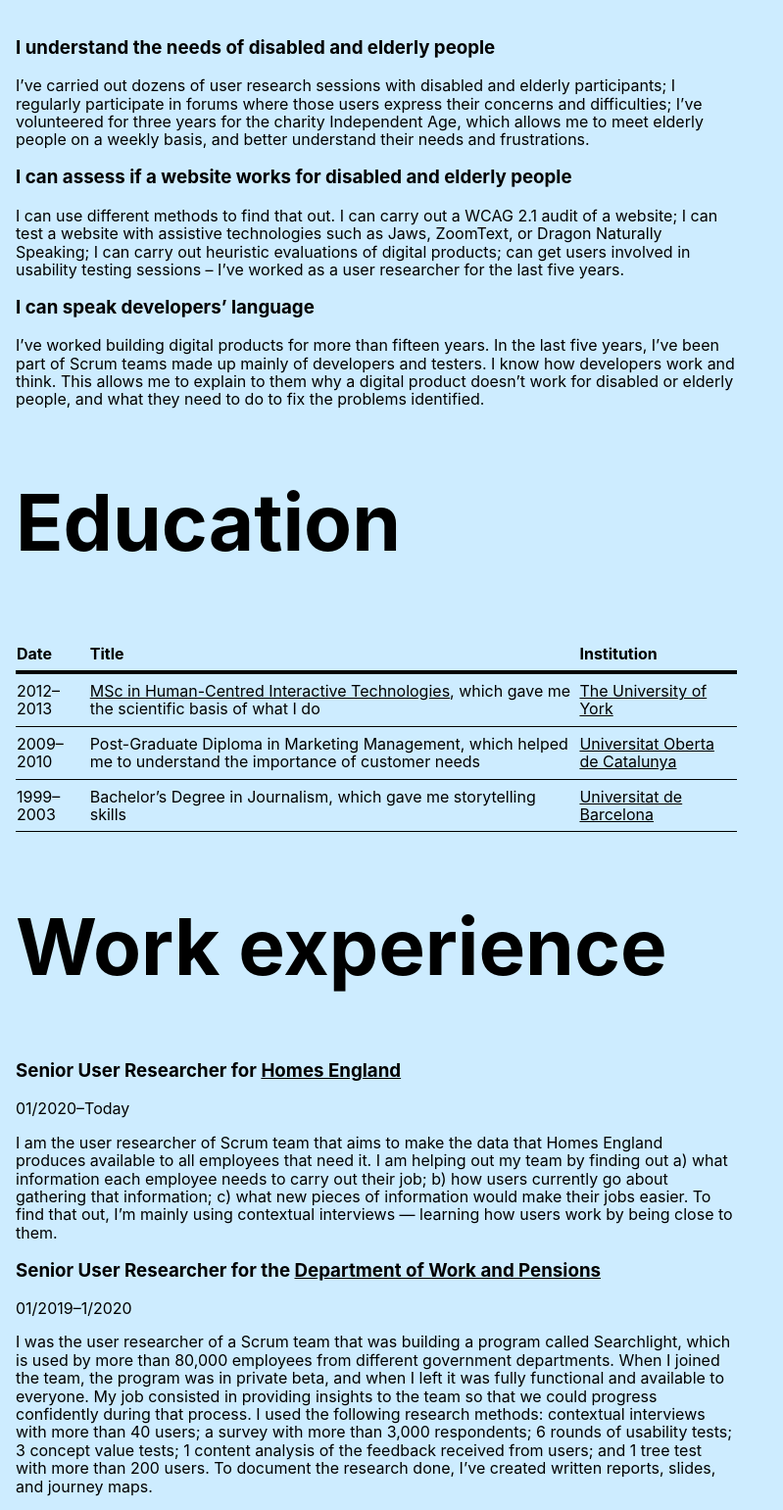
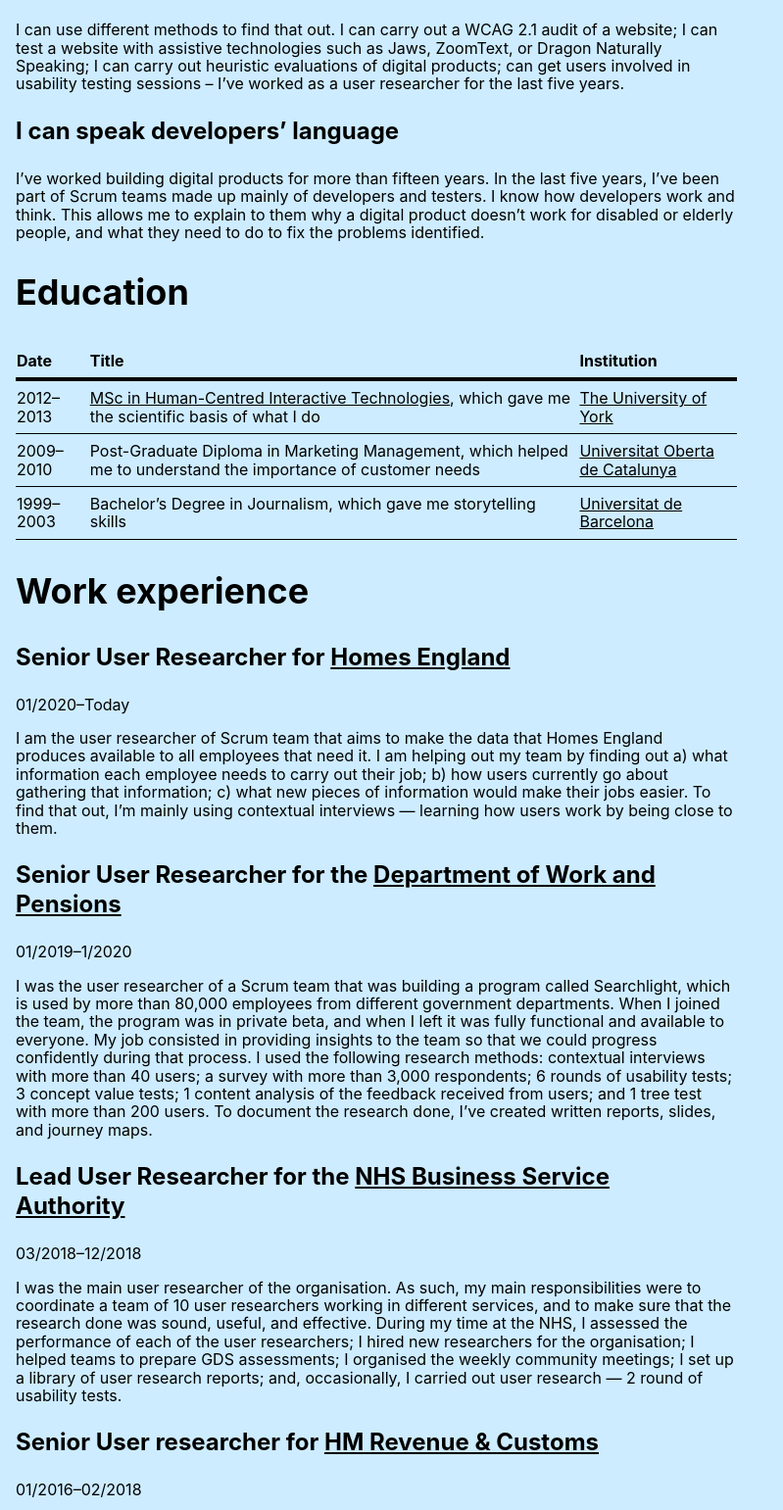
Before and after one commit to mastershotresearch/mastershotresearch.github.io, a plain HTML site: page cv-for-test-partners.html in a window 1280 px wide. Shown: the part 549-2090 px from the top of the page at 98% size, without its empty margins (0-799 px from the left). Drawn offline with nearby package versions, Linux system fonts and the light colour scheme.

Commit message:
Fix the headings size

```diff
--- a/cv-for-test-partners.html
+++ b/cv-for-test-partners.html
@@ -18,7 +18,7 @@
 
 <div class="fl pa3 mw7">
 
-<h1 class="f-headline lh-title">Pep López Font</h1>
+<h1 class="f1 measure lh-title">Pep López Font</h1>
 <p>Skills, education, and work experience</p>
 
 <ul>
@@ -28,18 +28,18 @@
 </ul>
 
 
-<h2 class="f-subheadline lh-title">Skills</h2>
+<h2 class="f2 measure lh-title">Skills</h2>
 
-<h3>I understand the needs of disabled and elderly people</h3>
+<h3 class="f3 measure lh-title">I understand the needs of disabled and elderly people</h3>
 <p>I’ve carried out dozens of user research sessions with disabled and elderly participants; I regularly participate in forums where those users express their concerns and difficulties; I’ve volunteered for three years for the charity Independent Age, which allows me to meet elderly people on a weekly basis, and better understand their needs and frustrations.</p>
 
-<h3>I can assess if a website works for disabled and elderly people</h3>
+<h3 class="f3 measure lh-title">I can assess if a website works for disabled and elderly people</h3>
 <p>I can use different methods to find that out. I can carry out a WCAG 2.1 audit of a website; I can test a website with assistive technologies such as Jaws, ZoomText, or Dragon Naturally Speaking; I can carry out heuristic evaluations of digital products; can get users involved in usability testing sessions – I’ve worked as a user researcher for the last five years.</p>
 
-<h3>I can speak developers’ language</h3>
+<h3 class="f3 measure lh-title">I can speak developers’ language</h3>
 <p>I’ve worked building digital products for more than fifteen years. In the last five years, I’ve been part of Scrum teams made up mainly of developers and testers. I know how developers work and think. This allows me to explain to them why a digital product doesn’t work for disabled or elderly people, and what they need to do to fix the problems identified.</p>
 
-<h2 class="f-subheadline lh-title">Education</h2>
+<h2 class="f2 measure lh-title">Education</h2>
 
 <table>
   <tr>
@@ -64,29 +64,29 @@
   </tr>
 </table>
 
-<h2 class="f-subheadline lh-title">Work experience</h2>
+<h2 class="f2 measure lh-title">Work experience</h2>
 
-<h3>Senior User Researcher for <a href="https://www.gov.uk/government/organisations/homes-england">Homes England</a></h3>
+<h3 class="f3 measure lh-title">Senior User Researcher for <a href="https://www.gov.uk/government/organisations/homes-england">Homes England</a></h3>
 <p>01/2020–Today</p>
 <p>I am the user researcher of Scrum team that aims to make the data that Homes England produces available to all employees that need it. I am helping out my team by finding out a) what information each employee needs to carry out their job; b) how users currently go about gathering that information; c) what new pieces of information would make their jobs easier. To find that out, I’m mainly using contextual interviews — learning how users work by being close to them.</p>
 
-<h3>Senior User Researcher for the <a href="https://www.gov.uk/government/organisations/department-for-work-pensions">Department of Work and Pensions</a></h3>
+<h3 class="f3 measure lh-title">Senior User Researcher for the <a href="https://www.gov.uk/government/organisations/department-for-work-pensions">Department of Work and Pensions</a></h3>
 <p>01/2019–1/2020</p>
 <p>I was the user researcher of a Scrum team that was building a program called Searchlight, which is used by more than 80,000 employees from different government departments. When I joined the team, the program was in private beta, and when I left it was fully functional and available to everyone. My job consisted in providing insights to the team so that we could progress confidently during that process. I used the following research methods: contextual interviews with more than 40 users; a survey with more than 3,000 respondents; 6 rounds of usability tests; 3 concept value tests; 1 content analysis of the feedback received from users; and 1 tree test with more than 200 users. To document the research done, I’ve created written reports, slides, and journey maps.</p>
 
-<h3>Lead User Researcher for the <a href="https://www.nhsbsa.nhs.uk/">NHS Business Service Authority</a></h3>
+<h3 class="f3 measure lh-title">Lead User Researcher for the <a href="https://www.nhsbsa.nhs.uk/">NHS Business Service Authority</a></h3>
 <p>03/2018–12/2018</p>
 <p>I was the main user researcher of the organisation. As such, my main responsibilities were to coordinate a team of 10 user researchers working in different services, and to make sure that the research done was sound, useful, and effective. During my time at the NHS, I assessed the performance of each of the user researchers; I hired new researchers for the organisation; I helped teams to prepare GDS assessments; I organised the weekly community meetings; I set up a library of user research reports; and, occasionally, I carried out user research — 2 round of usability tests.</p>
 
-<h3>Senior User researcher for <a href="https://www.gov.uk/government/organisations/hm-revenue-customs">HM Revenue & Customs</a></h3>
+<h3 class="f3 measure lh-title">Senior User researcher for <a href="https://www.gov.uk/government/organisations/hm-revenue-customs">HM Revenue & Customs</a></h3>
 <p>01/2016–02/2018</p>
 <p>Among other responsibilities, I was the main user researcher for the Personal tax account, a platform used by more than 10 million users every year. I helped out my team by doing different types of research activities: 4 rounds of usability tests for desktop; 4 rounds of usability tests for mobile devices; 1 open card sort; 2 tree tests; and 1 heuristic evaluation. Apart from sharing insights with the team, I also engaged with senior stakeholders within HMRC.</p>
 
-<h3>Senior UX consultant for <a href="http://www.heathwallace.com/">HeathWallace</a></h3>
+<h3 class="f3 measure lh-title">Senior UX consultant for <a href="http://www.heathwallace.com/">HeathWallace</a></h3>
 <p>10/2014–12/2015</p>
 <p>I was part of the team that was designing the online banking website of an international bank. I was responsible of understanding the business requirements; transforming those requirements into usable interfaces; presenting the designs to stakeholders from several countries; helping the client to evolve their design system; and planning the research sessions to assess those designs.</p>
 
-<h3>Usability & accessibility consultant for <a href="http://www.abilitynet.org.uk/">AbilityNet</a></h3>
+<h3 class="f3 measure lh-title">Usability & accessibility consultant for <a href="http://www.abilitynet.org.uk/">AbilityNet</a></h3>
 <p>10/2013–10/2014</p>
 <p>I helped our clients (Barclays, Tesco, HSBC, etc) to make sure that their websites and apps were accessible. I did that by running usability tests with disabled people, and assessing websites and apps with assistive technology, following the Web Content Accessibility Guidelines 2.0. These activities were documented in reports where I presented a prioritised list of all the barriers found during the audit, and gave recommendations to fix those problems.</p>
 
```
